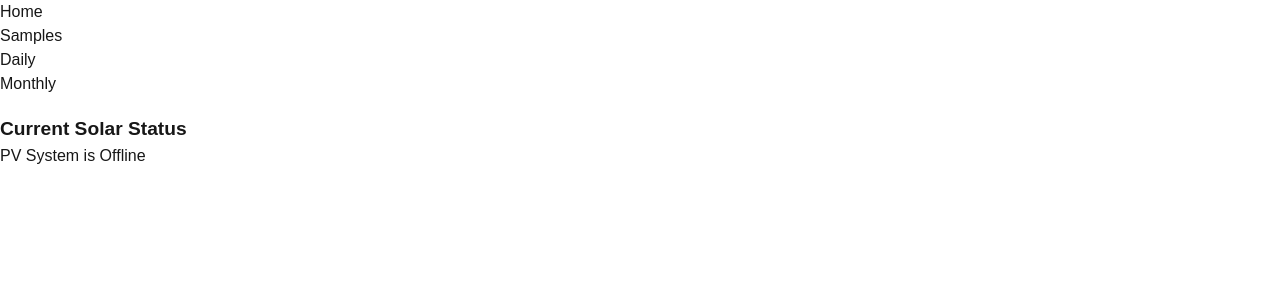
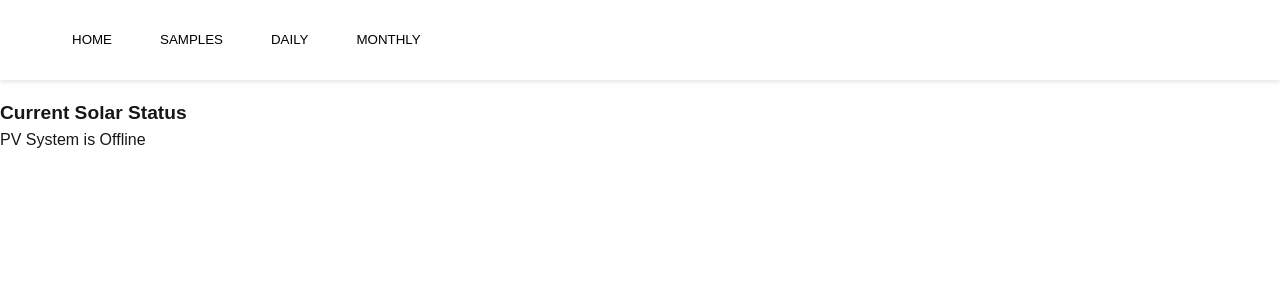
Before and after one commit to mattsmith24/solargraph, a Next.js app in the folder solargraph/: page / in a window 1280 px wide. Shown: the top 300 px of the page. Built offline with nearby package versions, Linux system fonts and the light colour scheme; no server answers.

Commit message:
Style navmenu
Used guide found at
https://codewithdev.com/blog/hamburger-menu-using-nextjs to make the
menu.

```diff
--- /dev/null
+++ b/solargraph/app/components/NavMenu.tsx
@@ -0,0 +1,42 @@
+'use client';
+
+import Link from 'next/link'
+import { useState } from 'react';
+import styles from '../styles/Navbar.module.css'
+
+export default function NavMenu({children}: any) {
+    const [isOpen, setIsOpen] = useState(false);
+    const openMenu = () => setIsOpen(!isOpen);
+    const navclass = `${styles.navmenu} ${isOpen ? styles.active: '' }`;
+    const hamburgerclass = `${styles.hamburger} ${isOpen ? styles.active : '' }`;
+    const navlinkclass = `${styles.navlink} ${isOpen ? styles.active : '' }`;
+
+    return (
+        <>
+        <header className={styles.header}>
+            <nav className={styles.navbar}>
+                <ul className={navclass}>
+                    <li className={styles.navitem}>
+                        <Link href="/"><p className={navlinkclass} onClick={openMenu}>Home</p></Link>
+                    </li>
+                    <li className={styles.navitem}>
+                        <Link href="/samples"><p className={navlinkclass} onClick={openMenu}>Samples</p></Link>
+                    </li>
+                    <li className={styles.navitem}>
+                        <Link href="/daily"><p className={navlinkclass} onClick={openMenu}>Daily</p></Link>
+                    </li>
+                    <li className={styles.navitem}>
+                        <Link href="/monthly"><p className={navlinkclass} onClick={openMenu}>Monthly</p></Link>
+                    </li>
+                </ul>
+                <button className={hamburgerclass} onClick={openMenu}>
+                    <span className={styles.bar}></span>
+                    <span className={styles.bar}></span>
+                    <span className={styles.bar}></span>
+                </button>
+            </nav>
+        </header>
+        {children}
+        </>
+    )
+}
--- a/solargraph/app/layout.tsx
+++ b/solargraph/app/layout.tsx
@@ -1,11 +1,12 @@
 import type { Metadata } from "next";
-import Link from 'next/link'
 import "./globals.css";
 
 export const metadata: Metadata = {
   title: "Solargraph",
   description: "Visualise Solar Data",
 };
+
+import NavMenu from './components/NavMenu';
 
 export default function RootLayout({
   children,
@@ -15,12 +16,7 @@ export default function RootLayout({
   return (
     <html lang="en">
       <body>
-        <ul className="navmenu">
-          <li><Link href="/">Home</Link></li>
-          <li><Link href="/samples">Samples</Link></li>
-          <li><Link href="/daily">Daily</Link></li>
-          <li><Link href="/monthly">Monthly</Link></li>
-        </ul>
+        <NavMenu />
         <div className="content">{children}</div>
       </body>
     </html>
--- /dev/null
+++ b/solargraph/app/styles/Navbar.module.css
@@ -0,0 +1,125 @@
+.header{
+    border-bottom: 1px solid #E2E8F0;
+    height: 10vh;
+}
+
+.navbar {
+    position: relative;
+    z-index: 999;
+    display: flex;
+    justify-content: space-between;
+    align-items: center;
+    padding: 1rem 1.5rem;
+    background-color: white;
+    box-shadow: 0 2px 4px rgba(0, 0, 0, 0.1);
+    height: 10vh;
+    position: fixed;
+    top: 0;
+    width: 100%;
+}
+
+.hamburger {
+    display: none;
+}
+
+.bar{
+    display: block;
+    width: 35px;
+    height: 3px;
+    margin: 5px auto;
+    -webkit-transition: all 0.3s ease-in-out;
+    transition: all 0.3s ease-in-out;
+    background-color: #000;
+}
+
+.navmenu {
+    display: flex;
+    justify-content: space-between;
+    align-items: center;
+    list-style: none;
+}
+
+.navitem {
+    margin-left: 3rem;
+
+}
+
+.navlink{
+    font-size: 2rem;
+    font-weight: 400;
+    color: black;
+    text-transform: uppercase;
+    font-size:smaller
+}
+
+.navlink:hover{
+    color: #482ff7;
+}
+
+.navlogo {
+    font-size: 2.1rem;
+    font-weight: 500;
+    color: rgb(56, 12, 12);
+}
+
+@media only screen and (max-width: 1100px) {
+    .navmenu {
+        position: fixed;
+        left: -100%;
+        top: 3rem;
+        flex-direction: column;
+        background-color: #fff;
+        width: 100%;
+        border-radius: 10px;
+        text-align: center;
+        transition: 0.3s;
+        box-shadow:
+            0 10px 27px rgba(0, 0, 0, 0.05);
+    }
+    .navbar {
+        z-index: 999;
+        display: flex;
+        justify-content: space-between;
+        align-items: center;
+        padding: 1rem 2 rem;
+        background-color: #ffffff;
+        height: 10vh;
+        position: fixed;
+        top: 0;
+        width: 100%;
+
+    }
+
+    .navlink{
+
+        color: black;
+
+    }
+
+    .navmenu.active {
+        left: 0;
+    }
+
+    .navitem {
+        margin: 1.3rem 0;
+    }
+
+    .hamburger {
+        display: block;
+        cursor: pointer;
+    }
+
+    .hamburger.active .bar:nth-child(2) {
+        opacity: 0;
+    }
+
+    .hamburger.active .bar:nth-child(1) {
+        -webkit-transform: translateY(8px) rotate(45deg);
+        transform: translateY(8px) rotate(45deg);
+    }
+
+    .hamburger.active .bar:nth-child(3) {
+        -webkit-transform: translateY(-8px) rotate(-45deg);
+        transform: translateY(-8px) rotate(-45deg);
+    }
+}
```
Also changed, not shown: solargraph/app/globals.css (line endings or trailing spaces).
